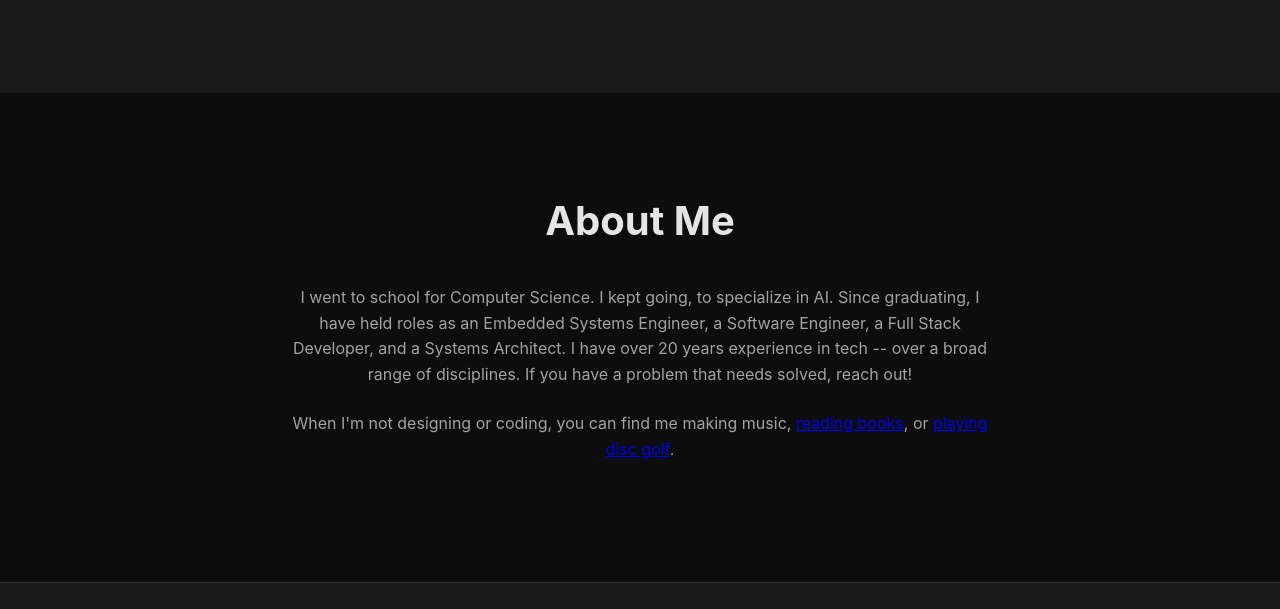
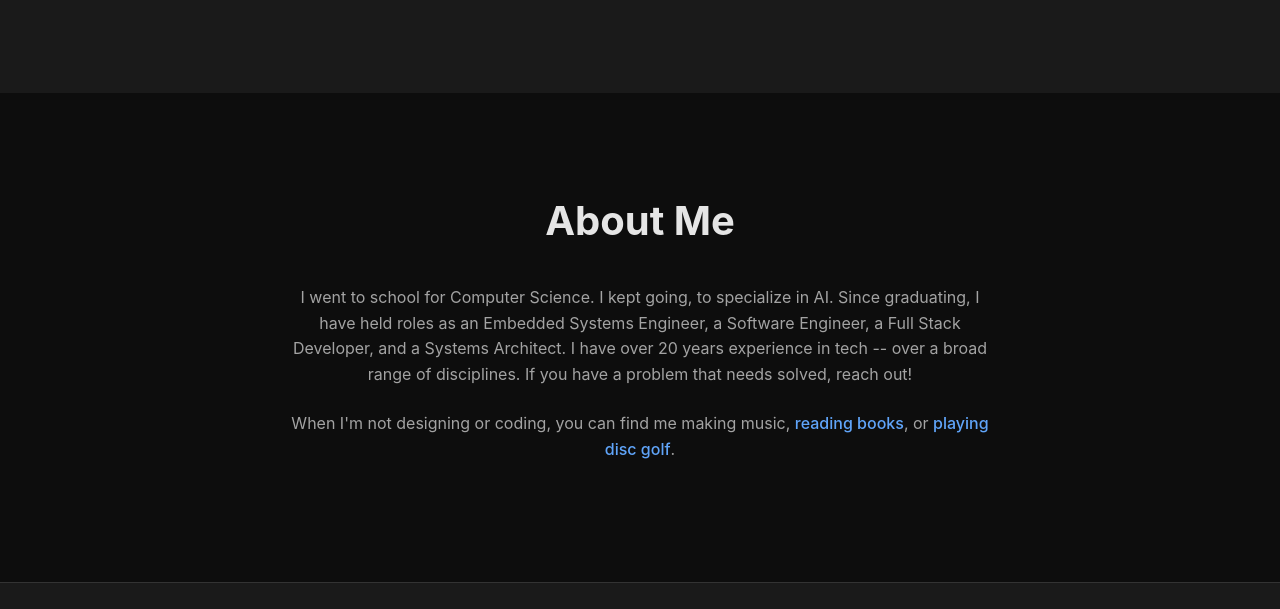
Before and after one commit to trh178/me-dot-com, a website: page index.html in a window 1280 px wide. Shown: the part 2307-2916 px from the top of the page. Drawn offline with Linux system fonts and the light colour scheme.

Commit message:
fixed link color in about

```diff
--- a/index.html
+++ b/index.html
@@ -56,7 +56,7 @@
             <div class="about-content">
                 <div class="about-text">
                     <p>I went to school for Computer Science. I kept going, to specialize in AI. Since graduating, I have held roles as an Embedded Systems Engineer, a Software Engineer, a Full Stack Developer, and a Systems Architect. I have over 20 years experience in tech -- over a broad range of disciplines. If you have a problem that needs solved, reach out!</p>
-                    <p>When I'm not designing or coding, you can find me making music, <a href="https://app.thestorygraph.com/profile/tee8ch" target="_blank" rel="noopener noreferrer">reading books</a>, or <a href="https://app.udisc.com/applink/community/profile?profileId=i9sFmD1N6C" target="_blank" rel="noopener noreferrer">playing disc golf</a>.</p>
+                    <p>When I'm not designing or coding, you can find me making music, <a href="https://app.thestorygraph.com/profile/tee8ch" target="_blank" rel="noopener noreferrer" class="read-more">reading books</a>, or <a href="https://app.udisc.com/applink/community/profile?profileId=i9sFmD1N6C" target="_blank" rel="noopener noreferrer" class="read-more">playing disc golf</a>.</p>
                 </div>
             </div>
         </div>
```
